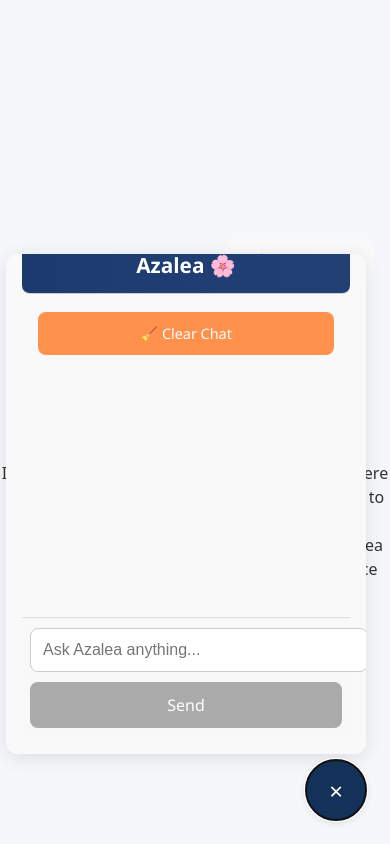
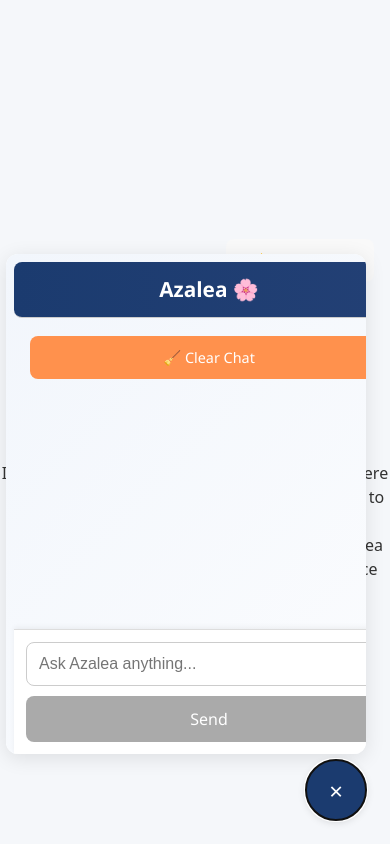
Before and after one commit to AnnChukwuka/school-chatbot-frontend, a React (Vite) app: page / in a window 390 px wide. Both pictures are taken after a click on the button 336 px from the left and 790 px from the top of the page. Built offline with nearby package versions, Linux system fonts and the light colour scheme.

Commit message:
added styling for mobile responsiveness 2

```diff
--- a/src/components/Chatbot.css
+++ b/src/components/Chatbot.css
@@ -121,16 +121,14 @@
   }
 }
 
-/* === Base Styles === */
+
 .chatbot-wrapper {
+  height: 100vh;  /* Full screen height */
+  width: 100vw;   /* Full screen width */
   display: flex;
   flex-direction: column;
-  height: 100%;
-  font-family: 'Segoe UI', Tahoma, sans-serif;
-  background: #f9f9f9; /* Softer background */
-  padding: 16px;
-  border-radius: 10px;
-  box-shadow: 0 4px 10px rgba(0, 0, 0, 0.05);
+  justify-content: space-between;
+  background: #f9f9f9;
 }
 
 .chatbot-header {
@@ -145,10 +143,10 @@
 
 .chatbot-window {
   flex-grow: 1;
+  overflow-y: auto;
   padding: 16px;
   display: flex;
   flex-direction: column;
-  overflow-y: auto;
   gap: 12px;
 }
 
@@ -165,22 +163,27 @@
 
 .chat-message.user {
   align-self: flex-end;
-  background-color: #ff914d;
+  background-color: #1b3b6f; /* Blue background for user messages */
   color: white;
+  border-radius: 18px;
   border-bottom-right-radius: 6px;
 }
 
 .chat-message.bot {
   align-self: flex-start;
-  background-color: #f2f6fc;
-  color: #1b3b6f;
+  background-color: #f2f6fc; /* Light background for bot messages */
+  color: #1b3b6f; /* Bot text color deep blue */
+  border-radius: 18px;
   border-bottom-left-radius: 6px;
 }
 
+
 .chatbot-input {
-  display: flex;
-  flex-direction: column;
-  margin-top: 10px;
+  position: sticky;
+  bottom: 0;
+  background: #fff;
+  padding: 12px;
+  box-shadow: 0 -2px 5px rgba(0, 0, 0, 0.05);
 }
 
 .chatbot-input input {
@@ -207,6 +210,11 @@
 .chatbot-input button:hover {
   background-color: #14315a;
 }
+
+.chatbot-wrapper {
+  background: linear-gradient(135deg, #f2f6fc, #ffffff);
+}
+
 
 header + div button {
   background-color: #ff914d;
```
